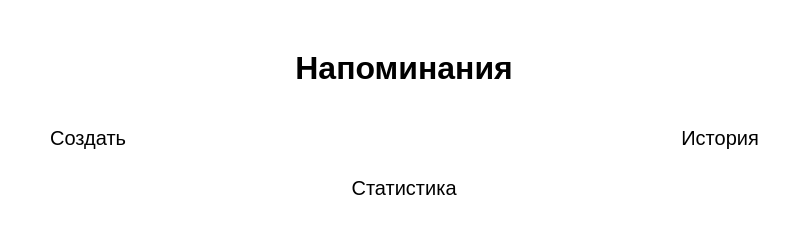
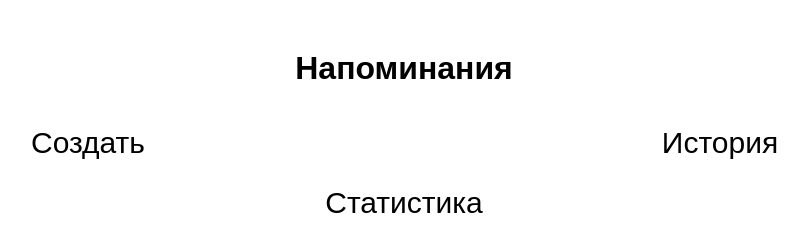
Before and after one commit to Falcxe/Reminder_2.0, a plain HTML site: page index.html in a window 1280 px wide. Shown: the whole page, without its empty margins (236-1044 px from the left). Drawn offline with Linux system fonts and the light colour scheme.

Commit message:
Update index.html

```diff
--- a/index.html
+++ b/index.html
@@ -45,9 +45,9 @@
             border: 0;
             border-radius: 9px;
             margin-top: 10px;
-            height: 40px;
-            width: 150px;
-            font-size: 20px;
+            height: 50px;
+            width: 170px;
+            font-size: 30px;
             font-weight: 500;
             cursor: pointer;
             transition: all 500ms ease;
```
